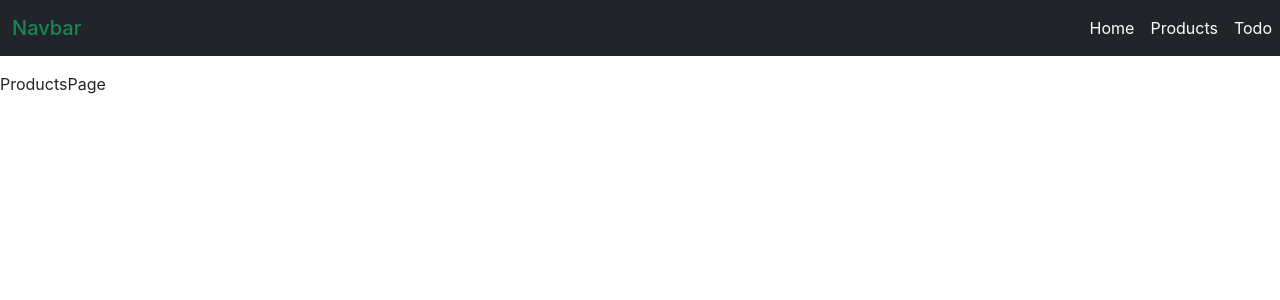
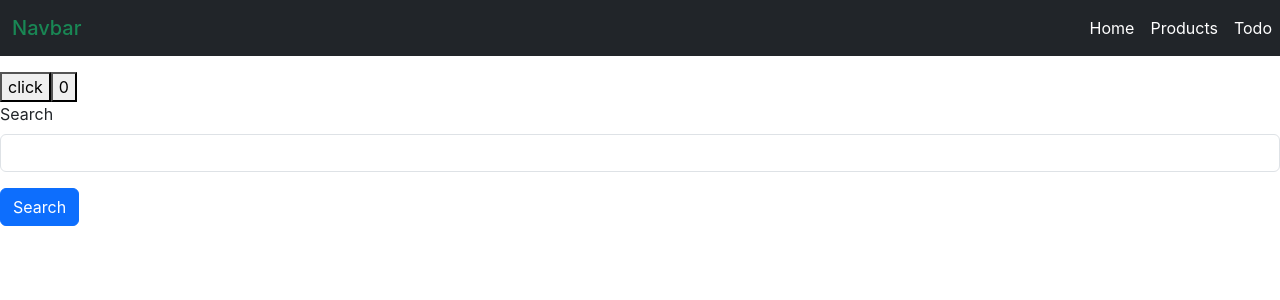
Before and after one commit to AliievLomach-Maxim/FSOn-91, a React (Create React App) app: page /products in a window 1280 px wide. Shown: the top 300 px of the page. Built offline with nearby package versions, Linux system fonts and the light colour scheme.

Commit message:
add less

```diff
--- a/src/components/Todo/index.jsx
+++ b/src/components/Todo/index.jsx
@@ -1,4 +1,7 @@
-const Todo = ({ todo, deleteTodo, changeStatus }) => {
+const Todo = ({
+	todo,
+	// deleteTodo, changeStatus
+}) => {
 	return (
 		<li className='list-group-item d-flex justify-content-between'>
 			<div>
@@ -8,13 +11,13 @@ const Todo = ({ todo, deleteTodo, changeStatus }) => {
 			<div className='d-flex justify-content-between'>
 				<button
 					className='btn btn-warning ms-4'
-					onClick={() => changeStatus(todo.id)}
+					// onClick={() => changeStatus(todo.id)}
 				>
 					{todo.completed.toString()}
 				</button>
 				<button
 					className='btn btn-danger ms-4'
-					onClick={() => deleteTodo(todo.id)}
+					// onClick={() => deleteTodo(todo.id)}
 				>
 					Delete
 				</button>
--- a/src/components/TodoList/index.jsx
+++ b/src/components/TodoList/index.jsx
@@ -1,10 +1,11 @@
 import { Component } from 'react'
 import Todo from '../Todo'
+import todo from '../../todo.json'
 
 class TodoList extends Component {
 	render() {
 		console.log('render')
-		const { todo, deleteTodo, changeStatus } = this.props
+		// const { todo, deleteTodo, changeStatus } = this.props
 
 		return (
 			<ul className='list-group'>
@@ -12,8 +13,8 @@ class TodoList extends Component {
 					<Todo
 						key={el.id}
 						todo={el}
-						deleteTodo={deleteTodo}
-						changeStatus={changeStatus}
+						// deleteTodo={deleteTodo}
+						// changeStatus={changeStatus}
 					/>
 				))}
 			</ul>
--- a/src/pages/ProductsPage/index.jsx
+++ b/src/pages/ProductsPage/index.jsx
@@ -1,5 +1,57 @@
+import { useCallback, useEffect, useMemo, useState } from 'react'
+import { getProductsWithSearch } from '../../api/products'
+import FormikSearchProducts from '../../components/Forms/FormikSearchProducts'
+import ProductsListWithSearch from '../../components/ProductsListWithSearch'
+
 const ProductsPage = () => {
-	return <div>ProductsPage</div>
+	const [query, setQuery] = useState('')
+	const [isLoading, setIsLoading] = useState(false)
+	const [error, setError] = useState('')
+	const [products, setProducts] = useState(null)
+	const [counter, setCounter] = useState(0)
+
+	const sortedProducts = useMemo(() => {
+		return (
+			products &&
+			products.toSorted((a, b) => {
+				console.log('sorting')
+				for (let i = 0; i < 10000000; i++) {}
+				return a.price - b.price
+			})
+		)
+	}, [products])
+	const handleProducts = useCallback(async () => {
+		try {
+			setIsLoading(true)
+			const data = await getProductsWithSearch(query)
+			setProducts(data.products)
+			setError('')
+		} catch (error) {
+			setError(error.response.data)
+		} finally {
+			setIsLoading(false)
+		}
+	}, [query])
+
+	useEffect(() => {
+		if (query) {
+			handleProducts()
+		}
+	}, [handleProducts, query])
+
+	const handleSubmit = ({ query }) => {
+		setQuery(query)
+	}
+	return (
+		<>
+			<button onClick={handleProducts}>click</button>
+			<button onClick={() => setCounter((prev) => prev + 1)}>{counter}</button>
+			{isLoading && <h1>Loading...</h1>}
+			{error && <h1>{error}</h1>}
+			<FormikSearchProducts submit={handleSubmit} />
+			{sortedProducts && <ProductsListWithSearch products={sortedProducts} />}
+		</>
+	)
 }
 
 export default ProductsPage
--- a/src/pages/TodoPage/index.jsx
+++ b/src/pages/TodoPage/index.jsx
@@ -1,5 +1,7 @@
+import TodoList from '../../components/TodoList/index'
+
 const TodoPage = () => {
-	return <div>TodoPage</div>
+	return <TodoList />
 }
 
 export default TodoPage
```
Also changed, not shown: src/App.jsx (+24 -0 lines), src/pages/ProductsPage/ProductsDetailsPage.jsx (added, +10 -0 lines).
